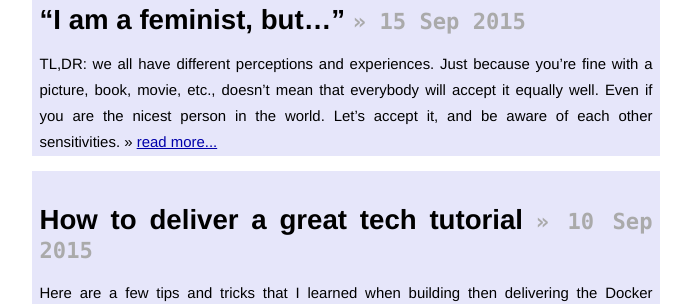
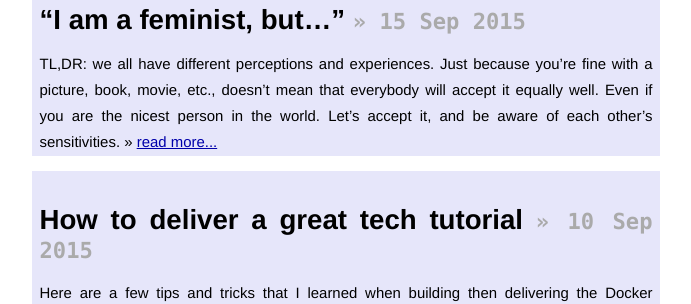
Before and after one commit to jpetazzo/jpetazzo.github.io, a Jekyll site: the page built from index.html, in a window 1280 px wide and 900 px high. Shown: the part 167-471 px from the top of the window, without its empty margins (294-985 px from the left). Built offline with Jekyll 4.4.1, drawn with Linux system fonts in a browser that asks for light colours; Markdown is read by kramdown in place of the engine named in the settings.

Commit message:
Typo fix (thanks @tiffanyfj!)

```diff
--- a/_posts/2015-09-15-i-am-a-feminist-but.markdown
+++ b/_posts/2015-09-15-i-am-a-feminist-but.markdown
@@ -6,7 +6,7 @@ title: “I am a feminist, but…”
 TL,DR: we all have different perceptions and experiences. Just because
 you're fine with a picture, book, movie, etc., doesn't mean that everybody
 will accept it equally well. Even if you are the nicest person in the
-world. Let's accept it, and be aware of each other sensitivities.
+world. Let's accept it, and be aware of each other's sensitivities.
 
 
 ## What am I talking about?
```
